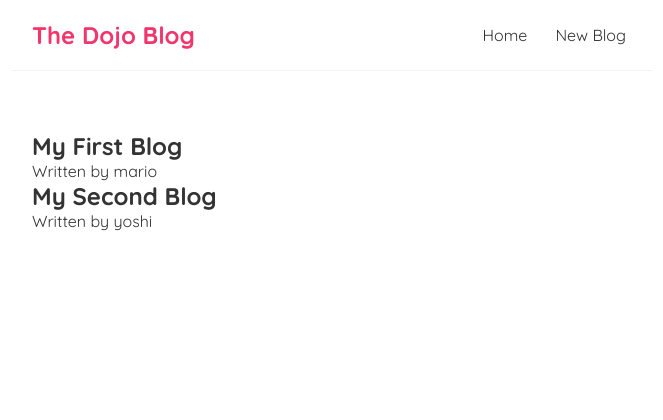
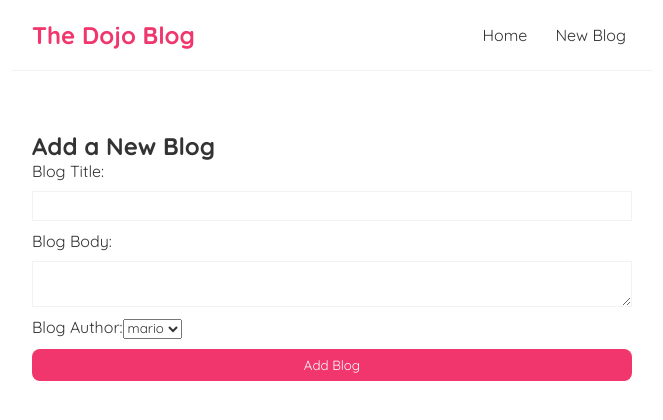
Before and after one commit to matsumoto2004/practice_react, a React (Create React App) app: page /create in a window 1280 px wide. Shown: the top 420 px of the page, without its empty margins (308-971 px from the left). Built offline with nearby package versions, Linux system fonts and the light colour scheme; data requests are answered from the project's data file.

Commit message:
#27 finished

```diff
--- a/src/App.js
+++ b/src/App.js
@@ -1,16 +1,26 @@
 import logo from './logo.svg';
 import Navbar from './Navbar';
 import Home from './Home';
+import { BrowserRouter as Router, Route, Routes } from 'react-router-dom';
+import Create from './Create';
+import BlogDetails from './BlogDetails';
 
 function App() {
   const title = 'Welcome to the new blog';
   return (
-    <div className="App">
-      <Navbar />
-      <div className="content">
-        <Home />
+    <Router>
+      <div className="App">
+        <Navbar />
+        <div className="content">
+          <Routes>
+            <Route path="/" element={< Home />} />
+            <Route path="/create" element={<Create />}/>
+            <Route path="/blogs/:id" element={<BlogDetails />}/>
+          </Routes>
+        </div>
       </div>
-    </div>
+    </Router>
+
   );
 }
 
--- /dev/null
+++ b/src/BlogDetails.js
@@ -0,0 +1,23 @@
+import { useParams } from "react-router-dom";
+import useFetch from "./useFetch";
+
+const BlogDetails = () => {
+  const {id} = useParams();
+  const {data:blog , isPending, error} = useFetch('http://localhost:8000/blogs/' + id);
+
+  return (
+    <div className="blog-details">
+      {isPending && <div>Loading...</div>}
+      {error && <div>{error}</div>}
+      {blog && (
+        <article>
+          <h2>Blog Details - {id}</h2>
+          <p>Written by {blog.author}</p>
+          <div>{blog.body}</div>
+        </article>
+      )}
+    </div>
+  );
+}
+
+export default BlogDetails;
--- a/src/BlogList.js
+++ b/src/BlogList.js
@@ -1,10 +1,14 @@
+import { Link } from "react-router-dom";
+
 const BlogList = ({blogs,title}) => {
   return (
     <div className="bloglist">
       {blogs.map((blog) => (
         <div className="blog-preview" key={blog.id}>
-          <h2>{blog.title}</h2>
-          <p>Written by {blog.author}</p>
+          <Link to={`/blogs/${blog.id}`}>
+            <h2>{blog.title}</h2>
+            <p>Written by {blog.author}</p>
+          </Link>
         </div>
       ))}
     </div>
--- /dev/null
+++ b/src/Create.js
@@ -0,0 +1,40 @@
+import { useState } from 'react';
+
+const Create = () => {
+  const[title, setTitle] = useState('');
+  const[body, setBody] = useState('');
+  const[author, setAuthor] = useState('mario');
+
+  return (
+    <div className="create">
+      <h2>Add a New Blog</h2>
+      <form>
+        <label>Blog Title:</label>
+        <input
+          type="text"
+          required
+          value={title}
+          onChange={(e) => setTitle(e.target.value)}
+        />
+        <label>Blog Body:</label>
+        <textarea
+          required
+          value={body}
+          onChange={(e) => setBody(e.target.value)}
+        ></textarea>
+        <label>Blog Author:</label>
+        <select
+          value={author}
+          onChange={(e) => setAuthor(e.target.value)}
+        >
+          <option value="mario">mario</option>
+          <option value="yoshi">yoshi</option>
+        </select>
+        <button>Add Blog</button>
+      </form>
+    </div>
+  );
+
+}
+
+export default Create;
--- a/src/Navbar.js
+++ b/src/Navbar.js
@@ -1,10 +1,12 @@
+import { Link } from "react-router-dom";
+
 const Navbar = () => {
   return (
     <nav className="navbar">
       <h1>The Dojo Blog</h1>
       <div className="links">
-        <a href="/">Home</a>
-        <a href="/create" className="create">New Blog</a>
+        <Link to="/">Home</Link>
+        <Link to="/create" className="create">New Blog</Link>
       </div>
       </nav>
   );
--- a/src/index.css
+++ b/src/index.css
@@ -33,3 +33,43 @@
   margin: 40px auto;
   padding: 20px;
 }
+
+.blog-preview a{
+  text-decoration: none;
+}
+
+
+.blog-details h2 {
+  font-size: 20px;
+  color: #f1356d;
+  margin-bottom: 10px;
+}
+.blog-details {
+  margin: 20px 0;
+}
+.blog-details button {
+  background: #f1356d ;
+  color: white;
+  border: none;
+  padding: 8px;
+  border-radius: 8px;
+  cursor: pointer;
+}
+
+.create input, .create textarea, .create button {
+  width: 100%;
+  margin: 10px 0;
+  padding: 6px 10px;
+  border: 1px solid #f2f2f2;
+  box-sizing: border-box;
+  display: block;
+}
+
+.create button {
+  background: #f1356d;
+  color: white;
+  border: none;
+  padding: 8px;
+  border-radius: 8px;
+  cursor: pointer;
+}
--- a/src/useFetch.js
+++ b/src/useFetch.js
@@ -8,8 +8,10 @@
   const [error,setError]=useState(null);
 
   useEffect(()=>{
+    const abortCont = new AbortController();
+
     setTimeout(() => {
-      fetch(url)
+      fetch(url,{signal: abortCont.signal})
       .then(res=>{
         if(!res.ok){
           throw Error("could not fetch the data")
@@ -22,10 +24,16 @@
         setError(null);
       })
       .catch(err=>{
-        setError(err.message);
-        setIsPending(false);
+        if(err.name==="AbortError"){
+          console.log("fetch aborted")
+        }else{
+          setError(err.message);
+          setIsPending(false);
+        }
       })
     }, 1000);
+
+    return ()=>abortCont.abort();
   },[url]);
 
   return {data,isPending,error};
```
